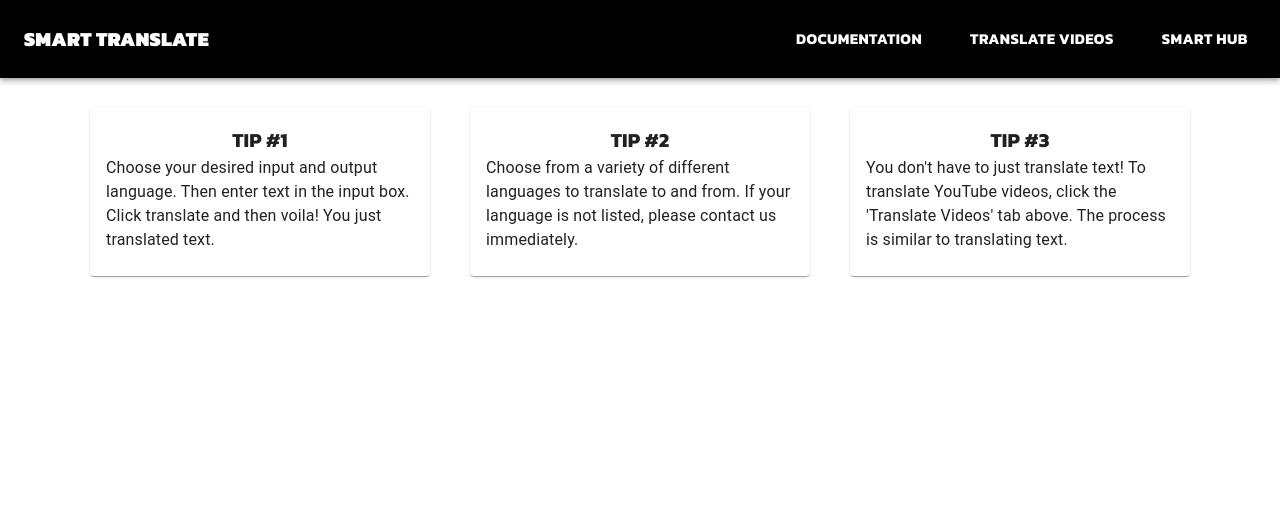
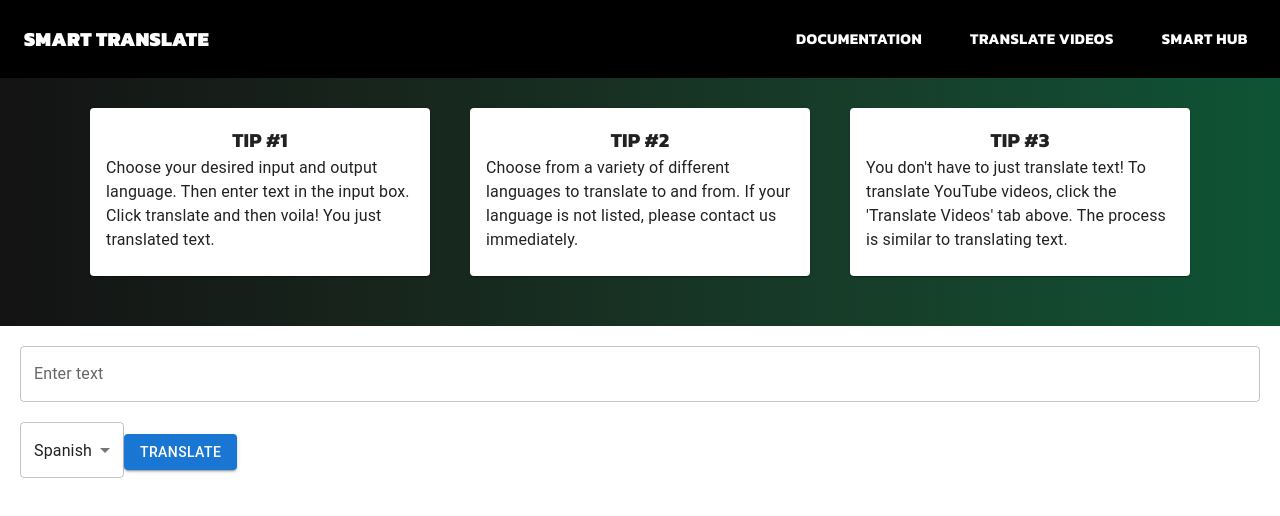
Before and after one commit to hamim23z/SmartTranslate-Main, a Next.js app: page / in a window 1280 px wide. Shown: the top 516 px of the page. Built offline with nearby package versions, Linux system fonts and the light colour scheme; no server answers.

Commit message:
installed google translate api and began testing with it

```diff
--- a/app/page.js
+++ b/app/page.js
@@ -3,6 +3,8 @@ import { useState } from "react";
 import Link from "next/link";
 import { AppBar, Box, Button, Typography, Toolbar, IconButton, Drawer, List, ListItem, ListItemButton, ListItemText, Card, CardMedia, CardContent} from "@mui/material";
 import MenuIcon from "@mui/icons-material/Menu";
+
+import Translator from "@/components/Translator";
 
 export default function HomePage() {
   const [drawerOpen, setDrawerOpen] = useState(false);
@@ -188,7 +190,9 @@ export default function HomePage() {
         flexDirection: "row",
         gap: 5,
         paddingTop: "30px",
-        justifyContent: "center"
+        paddingBottom: "50px",
+        justifyContent: "center",
+        background: "linear-gradient(90deg, #131313, #151c18, #17241c, #172d21, #173726, #16402a, #134a2f, #0e5434)"
       }}>
         <Card sx = {{maxWidth: "340px"}}>
           <CardContent>
@@ -235,9 +239,15 @@ export default function HomePage() {
             </Typography>
           </CardContent>
         </Card>
+      </Box>
+
+      <Box>
+        <Translator></Translator>
+      </Box>
 
 
-      </Box>
+
+
     </>
   );
 }
--- /dev/null
+++ b/components/Translator.js
@@ -0,0 +1,53 @@
+import React, { useState } from 'react';
+import { Button, TextField, Select, MenuItem } from '@mui/material';
+import { translateText } from '../lib/translationService';
+
+const Translator = () => {
+  const [text, setText] = useState('');
+  const [translatedText, setTranslatedText] = useState('');
+  const [targetLanguage, setTargetLanguage] = useState('es'); // Default to Spanish
+
+  const handleTranslate = async () => {
+    try {
+      const result = await translateText(text, targetLanguage);
+      setTranslatedText(result);
+    } catch (error) {
+      console.error(error);
+    }
+  };
+
+  return (
+    <div style={{ padding: '20px' }}>
+      <TextField
+        label="Enter text"
+        variant="outlined"
+        fullWidth
+        value={text}
+        onChange={(e) => setText(e.target.value)}
+        style={{ marginBottom: '20px' }}
+      />
+      <Select
+        value={targetLanguage}
+        onChange={(e) => setTargetLanguage(e.target.value)}
+        style={{ marginBottom: '20px' }}
+      >
+        <MenuItem value="es">Spanish</MenuItem>
+        <MenuItem value="fr">French</MenuItem>
+        <MenuItem value="de">German</MenuItem>
+        <MenuItem value="zh">Chinese</MenuItem>
+        <MenuItem value="ja">Japanese</MenuItem>
+      </Select>
+      <Button variant="contained" color="primary" onClick={handleTranslate}>
+        Translate
+      </Button>
+      {translatedText && (
+        <div style={{ marginTop: '20px', whiteSpace: 'pre-wrap' }}>
+          <h3>Translated Text:</h3>
+          <p>{translatedText}</p>
+        </div>
+      )}
+    </div>
+  );
+};
+
+export default Translator;
--- /dev/null
+++ b/lib/translationService.js
@@ -0,0 +1,21 @@
+import axios from 'axios';
+
+const API_URL = 'https://translation.googleapis.com/language/translate/v2';
+const API_KEY = process.env.NEXT_PUBLIC_GOOGLE_TRANSLATE_API_KEY;
+
+export const translateText = async (text, targetLanguage) => {
+  try {
+    const response = await axios.post(API_URL, null, {
+      params: {
+        q: text,
+        target: targetLanguage,
+        key: API_KEY,
+      },
+    });
+
+    return response.data.data.translations[0].translatedText;
+  } catch (error) {
+    console.error('Error during translation:', error);
+    throw new Error('Translation failed.');
+  }
+};
--- a/package.json
+++ b/package.json
@@ -13,6 +13,7 @@
     "@emotion/styled": "^11.13.0",
     "@mui/icons-material": "^6.1.7",
     "@mui/material": "^6.1.7",
+    "axios": "^1.7.9",
     "next": "^15.0.3",
     "react": "^18.3.1",
     "react-dom": "^18.3.1"
```
Also changed, not shown: 2 other files (tests, documents, lock files or other folders).
